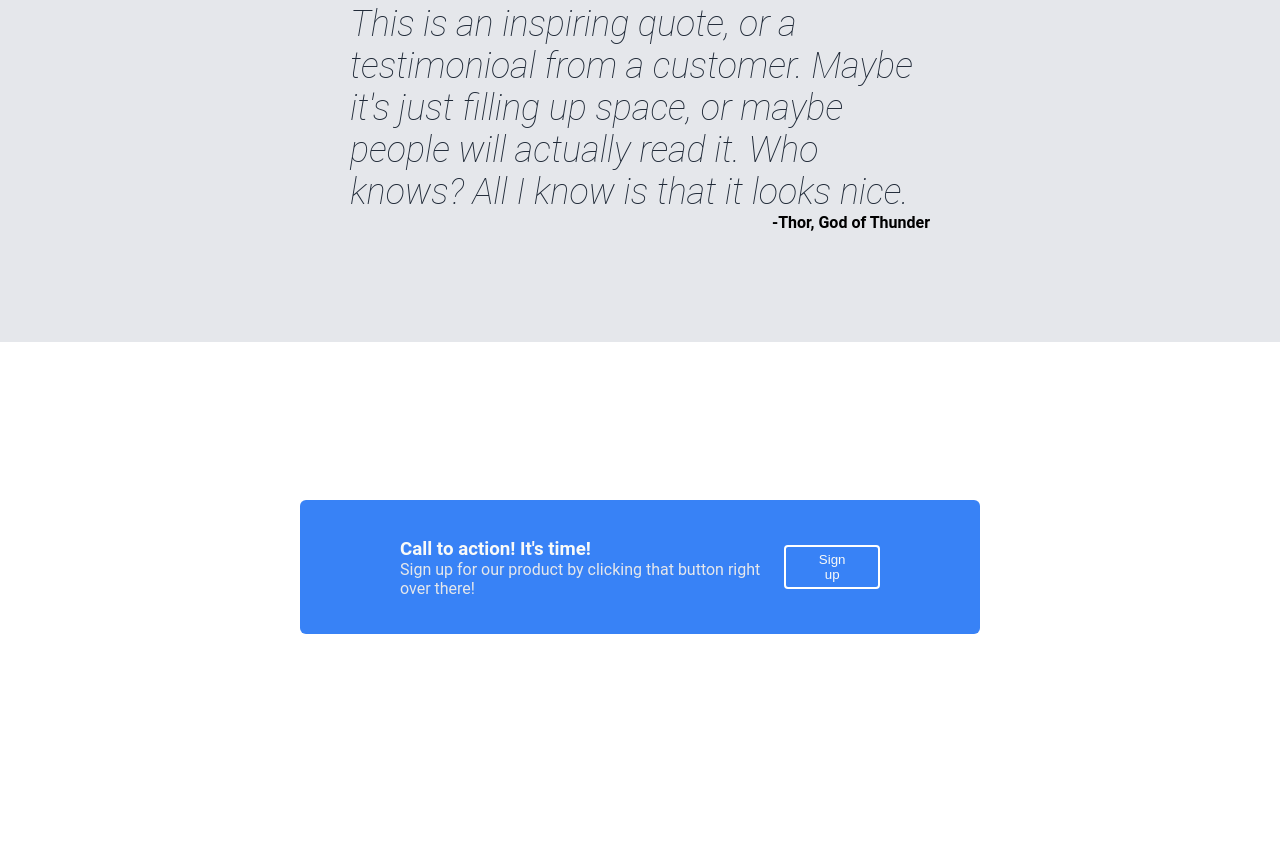
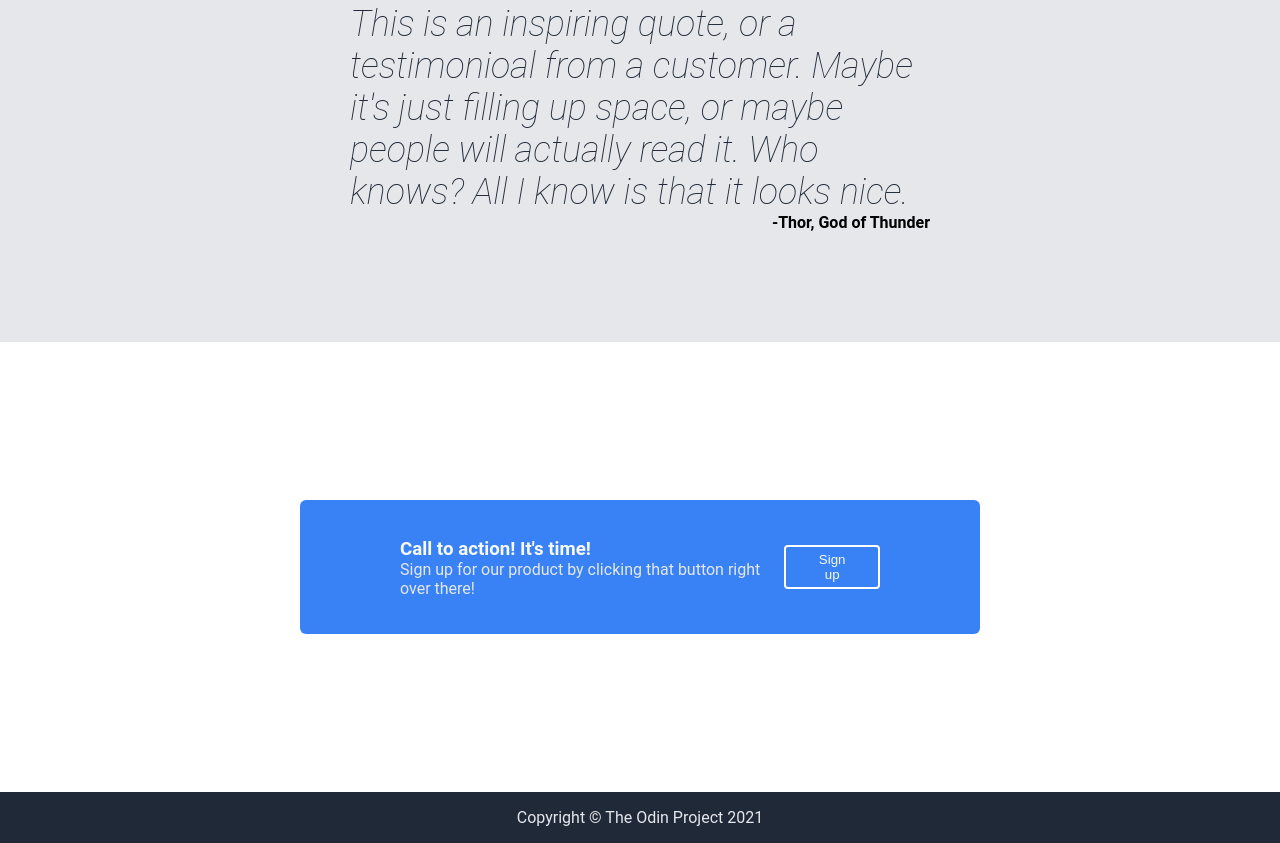
Before and after one commit to ElvisDaniel1/odin-landing-page, a plain HTML site: page index.html in a window 1280 px wide. Shown: the part 1018-1861 px from the top of the page. Before the commit the page ends 1810 px from the top, so only its background shows below. Drawn offline with Linux system fonts and the light colour scheme.

Commit message:
Complete landing page exercise

```diff
--- a/index.html
+++ b/index.html
@@ -69,5 +69,10 @@
             </div>
         </div>
     </div>
+    <footer>
+        <div class="footer">
+            <p>Copyright © The Odin Project 2021</p>
+        </div>
+    </footer>
 </body>
 </html>
--- a/style.css
+++ b/style.css
@@ -186,3 +186,12 @@ header .right-links li {
     background-color: var(--blue-bg);
     color: var(--white-txt)
 }
+
+.footer {
+    background-color: var(--dark-bg);
+    display: flex;
+    justify-content: center;
+}
+.footer p {
+    color: var(--grey-txt);
+}
```
